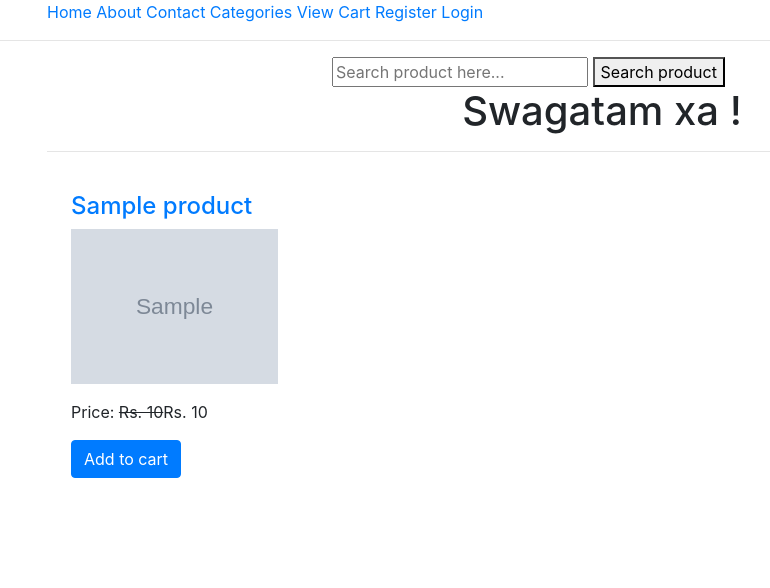
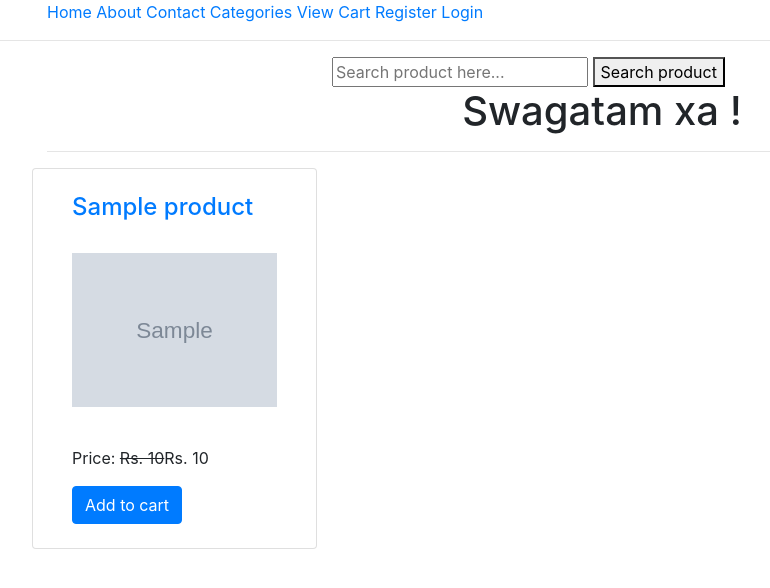
Before and after one commit to UmeshBabu7/Ecommerce-Website, a Django app: page / in a window 1280 px wide. Shown: the top 588 px of the page, without its empty margins (38-808 px from the left). Run offline with Django 5.2, Linux system fonts and the light colour scheme; tables that the repository leaves empty hold one stand-in row (values such as "Sample post"); grey boxes marked "Sample" are stand-in pictures; some libraries are stand-ins or nearby versions.

Commit message:
correction of css design (home.html)

```diff
--- a/website/templates/home.html
+++ b/website/templates/home.html
@@ -8,12 +8,12 @@
     <hr>
     <div class="row mt-3">
         {% for p in product_list %}
-        <div class="col-md-3">
+        <div class="col-md-3 card">
             <div class="m-4">
 
 
         <h4><a href="{% url 'ecomapp:productdetail' p.slug %}">{{p.title}}</a></h4>
-            <img src="{{p.image.url}}" alt="" class="img-fluid" style="height: 2500; object-fit: cover;">
+            <img src="{{p.image.url}}" alt="" class="img-fluid" style="height: 200px; object-fit: contain;">
             <p class="mt-3">Price: <strike>Rs. {{p.marked_price}}</strike>Rs. {{p.selling_price}}</p>
             <a href="{% url 'ecomapp:addtocart' p.id %}" class="btn btn-primary">Add to cart </a>
         </div>
```
